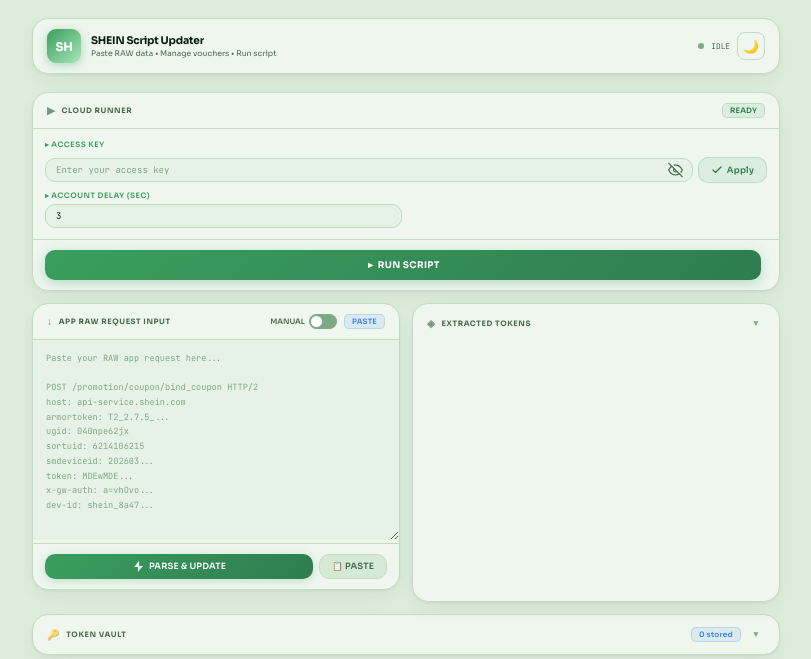
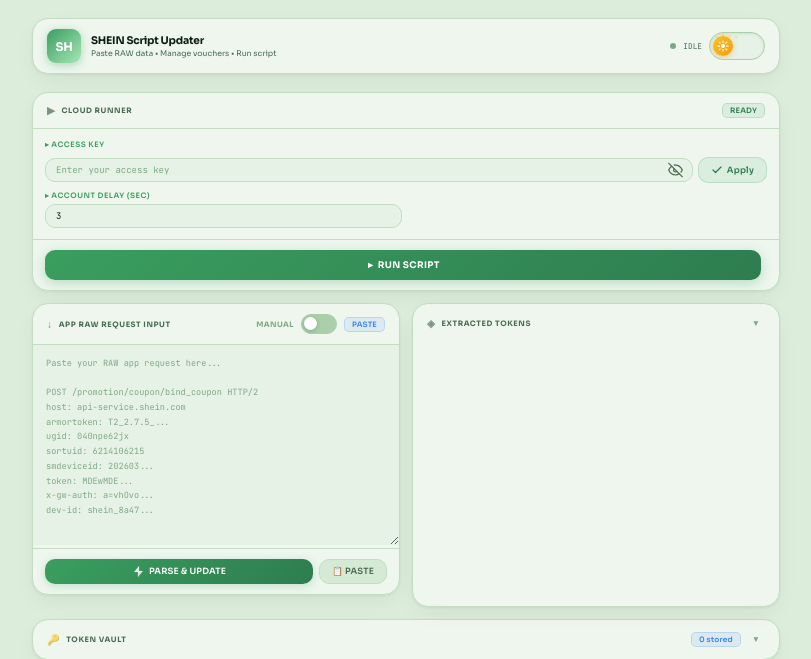
Before and after one commit to itzmebenz13/synkstore, a Flask app: page / in a window 1280 px wide. Shown: the top 659 px of the page, without its empty margins (234-1045 px from the left). Run offline with Flask 3, Linux system fonts and the light colour scheme.

Commit message:
Add files via upload

```diff
--- a/templates/index.html
+++ b/templates/index.html
@@ -107,13 +107,81 @@
     .dot.on { background: var(--acc); box-shadow: 0 0 0 3px rgba(58,158,95,.18); animation: pulse 2s infinite; }
     @keyframes pulse { 0%,100%{opacity:1} 50%{opacity:.35} }
     #stext { font-size: .65rem; color: var(--dim); font-family: var(--mono); }
-    .theme-toggle {
-      background: transparent; border: 1px solid var(--b1); color: var(--dim);
-      cursor: pointer; width: 28px; height: 28px; border-radius: 8px;
+    /* ─── THEME TOGGLE PILL ─── */
+    #themeToggle {
+      position: relative; width: 56px; height: 28px; flex-shrink: 0;
+      border-radius: 14px; border: 1.5px solid var(--b2);
+      background: var(--inp); cursor: pointer; padding: 0;
+      overflow: hidden;
+      transition: background .3s, border-color .3s, box-shadow .3s;
+      box-shadow: inset 0 1px 3px rgba(0,0,0,.08);
+    }
+    [data-theme="dark"] #themeToggle {
+      background: #1a2035; border-color: #2a3a5e;
+      box-shadow: inset 0 1px 4px rgba(0,0,0,.3), 0 0 0 0 rgba(100,130,255,.0);
+    }
+    #themeToggle:hover { box-shadow: inset 0 1px 3px rgba(0,0,0,.08), 0 0 0 3px rgba(58,158,95,.15); }
+    [data-theme="dark"] #themeToggle:hover { box-shadow: inset 0 1px 4px rgba(0,0,0,.3), 0 0 0 3px rgba(120,150,255,.15); }
+
+    /* Sliding thumb */
+    #tt-thumb {
+      position: absolute; top: 3px; left: 3px;
+      width: 20px; height: 20px; border-radius: 50%;
+      background: linear-gradient(135deg, #fbbf24, #f59e0b);
+      box-shadow: 0 1px 5px rgba(245,158,11,.5);
+      transition: transform .38s cubic-bezier(.34,1.4,.64,1), background .35s, box-shadow .35s;
       display: flex; align-items: center; justify-content: center;
-      transition: all .18s; font-size: 13px; padding: 0;
-    }
-    .theme-toggle:hover { background: var(--hov); border-color: var(--b2); color: var(--txt); }
+      z-index: 2;
+    }
+    [data-theme="dark"] #tt-thumb {
+      transform: translateX(28px);
+      background: linear-gradient(135deg, #c7d2fe, #818cf8);
+      box-shadow: 0 1px 6px rgba(129,140,248,.6);
+    }
+
+    /* Sun icon (shown in light mode) */
+    #tt-sun {
+      position: absolute; width: 12px; height: 12px;
+      transition: opacity .2s, transform .3s;
+      opacity: 1; transform: scale(1) rotate(0deg);
+    }
+    [data-theme="dark"] #tt-sun { opacity: 0; transform: scale(.5) rotate(45deg); }
+
+    /* Moon icon (shown in dark mode) */
+    #tt-moon {
+      position: absolute; width: 10px; height: 10px;
+      transition: opacity .2s .1s, transform .3s .1s;
+      opacity: 0; transform: scale(.5) rotate(-45deg);
+    }
+    [data-theme="dark"] #tt-moon { opacity: 1; transform: scale(1) rotate(0deg); }
+
+    /* Background stars (dark mode) */
+    #tt-stars {
+      position: absolute; inset: 0; pointer-events: none;
+      transition: opacity .3s;
+      opacity: 0;
+    }
+    [data-theme="dark"] #tt-stars { opacity: 1; }
+    .tt-star {
+      position: absolute; border-radius: 50%;
+      background: #fff; animation: ttStarTwinkle 2s ease-in-out infinite;
+    }
+    @keyframes ttStarTwinkle { 0%,100%{opacity:.7;transform:scale(1)} 50%{opacity:.2;transform:scale(.6)} }
+
+    /* Sun rays (light mode) */
+    #tt-rays {
+      position: absolute; inset: 0; pointer-events: none;
+      transition: opacity .25s;
+      opacity: 1;
+    }
+    [data-theme="dark"] #tt-rays { opacity: 0; }
+    .tt-ray {
+      position: absolute; width: 2px; border-radius: 1px;
+      background: rgba(251,191,36,.55);
+      transform-origin: bottom center;
+      animation: ttRayPulse 2s ease-in-out infinite;
+    }
+    @keyframes ttRayPulse { 0%,100%{opacity:.5;transform-origin:bottom center;} 50%{opacity:1;} }
     /* ─── SUCCESS BANNER ─── */
     #sum {
       display: none; margin-bottom: 12px; padding: 8px 12px;
@@ -292,8 +360,38 @@
     #terminal .t-head { color: var(--txt); font-weight: 700; }
     #terminal .t-dim { color: var(--mut); }
     /* ─── AUTO TOGGLE ─── */
-    #auto-toggle { width: 28px; height: 15px; border-radius: 8px; background: var(--mut); position: relative; transition: background .2s; cursor: pointer; flex-shrink: 0; }
-    #auto-thumb { width: 11px; height: 11px; border-radius: 50%; background: #fff; position: absolute; top: 2px; left: 2px; transition: left .2s; }
+    /* ─── AUTO MODE TOGGLE ─── */
+    #auto-label { cursor: pointer; user-select: none; display: flex; align-items: center; gap: 7px; }
+    #auto-track {
+      position: relative; width: 36px; height: 20px; flex-shrink: 0;
+      border-radius: 10px;
+      background: var(--b2);
+      border: 1.5px solid var(--b2);
+      transition: background .25s, border-color .25s, box-shadow .25s;
+      cursor: pointer;
+    }
+    #auto-track.on {
+      background: var(--acc);
+      border-color: var(--accH);
+      box-shadow: 0 0 0 3px rgba(58,158,95,.18);
+    }
+    #auto-thumb {
+      position: absolute; top: 2px; left: 2px;
+      width: 13px; height: 13px; border-radius: 50%;
+      background: #fff;
+      box-shadow: 0 1px 4px rgba(0,0,0,.22);
+      transition: transform .25s cubic-bezier(.34,1.56,.64,1), opacity .2s;
+      display: flex; align-items: center; justify-content: center;
+    }
+    #auto-track.on #auto-thumb { transform: translateX(16px); }
+    .auto-thumb-icon { display: flex; align-items: center; justify-content: center; opacity: 0; transition: opacity .18s; }
+    #auto-track.on .auto-thumb-icon { opacity: 1; }
+    #auto-mode-text {
+      font-size: .62rem; font-weight: 700; letter-spacing: .06em;
+      color: var(--mut); transition: color .2s;
+      min-width: 42px; text-align: right;
+    }
+    #auto-label:has(#auto-track.on) #auto-mode-text { color: var(--ok); }
     /* ─── COPY POPUP ─── */
     #copypopup {
       position: fixed; top: 50%; left: 50%;
@@ -492,7 +590,42 @@
       <div class="hright">
         <div class="dot" id="dot"></div>
         <span id="stext">IDLE</span>
-        <button class="theme-toggle" id="themeToggle" title="Toggle theme">&#9728;</button>
+        <button id="themeToggle" title="Toggle theme" aria-label="Toggle light/dark mode">
+          <!-- Stars (dark mode bg) -->
+          <div id="tt-stars">
+            <div class="tt-star" style="width:2px;height:2px;top:5px;left:8px;animation-delay:.3s"></div>
+            <div class="tt-star" style="width:1.5px;height:1.5px;top:9px;left:14px;animation-delay:.9s"></div>
+            <div class="tt-star" style="width:1.5px;height:1.5px;top:4px;left:20px;animation-delay:.1s"></div>
+            <div class="tt-star" style="width:2px;height:2px;top:14px;left:9px;animation-delay:1.4s"></div>
+            <div class="tt-star" style="width:1px;height:1px;top:18px;left:18px;animation-delay:.6s"></div>
+          </div>
+          <!-- Sun rays (light mode) -->
+          <div id="tt-rays">
+            <div class="tt-ray" style="height:4px;top:1px;left:13px;transform:rotate(0deg) translateX(-50%)"></div>
+            <div class="tt-ray" style="height:3px;top:2px;left:18px;transform:rotate(45deg) translateX(-50%);animation-delay:.3s"></div>
+            <div class="tt-ray" style="height:4px;top:1px;left:23px;transform:rotate(90deg) translateX(-50%);animation-delay:.6s"></div>
+            <div class="tt-ray" style="height:3px;top:2px;left:8px;transform:rotate(-45deg) translateX(-50%);animation-delay:.9s"></div>
+          </div>
+          <!-- Sliding thumb with icon -->
+          <div id="tt-thumb">
+            <!-- Sun SVG -->
+            <svg id="tt-sun" viewBox="0 0 24 24" fill="none" stroke="#fff" stroke-width="2.5" stroke-linecap="round">
+              <circle cx="12" cy="12" r="4" fill="#fff" stroke="none"/>
+              <line x1="12" y1="2" x2="12" y2="5"/>
+              <line x1="12" y1="19" x2="12" y2="22"/>
+              <line x1="4.22" y1="4.22" x2="6.34" y2="6.34"/>
+              <line x1="17.66" y1="17.66" x2="19.78" y2="19.78"/>
+              <line x1="2" y1="12" x2="5" y2="12"/>
+              <line x1="19" y1="12" x2="22" y2="12"/>
+              <line x1="4.22" y1="19.78" x2="6.34" y2="17.66"/>
+              <line x1="17.66" y1="6.34" x2="19.78" y2="4.22"/>
+            </svg>
+            <!-- Moon SVG -->
+            <svg id="tt-moon" viewBox="0 0 24 24" fill="#fff" stroke="none">
+              <path d="M21 12.79A9 9 0 1 1 11.21 3 7 7 0 0 0 21 12.79z"/>
+            </svg>
+          </div>
+        </button>
       </div>
     </header>
 
@@ -513,7 +646,7 @@
         <div class="runner-field" style="grid-column:1/-1">
           <div style="display:flex;align-items:center;justify-content:space-between;margin-bottom:4px">
             <span class="runner-label">&#9656; Access Key</span>
-            <span id="key-saved-badge" style="display:none">&#10003; SAVED</span>
+            <span id="key-saved-badge" style="display:none"><svg width="11" height="11" viewBox="0 0 24 24" fill="none" stroke="currentColor" stroke-width="3" stroke-linecap="round" stroke-linejoin="round" style="display:inline-block;vertical-align:-1px;margin-right:3px"><polyline points="20 6 9 17 4 12"/></svg>SAVED</span>
           </div>
           <div style="display:flex;gap:5px;align-items:center">
             <div style="position:relative;flex:1">
@@ -541,10 +674,14 @@
         <div class="ph">
           <div class="pt"><span class="pt-icon">&#8595;</span> App RAW Request Input</div>
           <div style="display:flex;align-items:center;gap:7px">
-            <label id="auto-label" style="font-size:.62rem;font-weight:600;color:var(--dim);cursor:pointer;user-select:none;display:flex;align-items:center;gap:4px">
+            <label id="auto-label">
               <span id="auto-mode-text">MANUAL</span>
-              <div id="auto-toggle">
-                <div id="auto-thumb"></div>
+              <div id="auto-track">
+                <div id="auto-thumb">
+                  <span class="auto-thumb-icon">
+                    <svg width="7" height="7" viewBox="0 0 24 24" fill="none" stroke="var(--acc)" stroke-width="3.5" stroke-linecap="round" stroke-linejoin="round"><polyline points="20 6 9 17 4 12"/></svg>
+                  </span>
+                </div>
               </div>
             </label>
             <span class="b b-blue">PASTE</span>
@@ -1436,16 +1573,13 @@
     renderVault();
     // ── AUTO MODE state ──
     var _autoMode = false;
-    var _autoToggleEl  = document.getElementById('auto-toggle');
-    var _autoThumbEl   = document.getElementById('auto-thumb');
-    var _autoTextEl    = document.getElementById('auto-mode-text');
+    var _autoTrackEl = document.getElementById('auto-track');
+    var _autoTextEl  = document.getElementById('auto-mode-text');
 
     function setAutoMode(on) {
       _autoMode = on;
-      _autoToggleEl.style.background = on ? 'var(--acc)' : 'var(--mut)';
-      _autoThumbEl.style.left = on ? '17px' : '2px';
+      if (on) { _autoTrackEl.classList.add('on'); } else { _autoTrackEl.classList.remove('on'); }
       _autoTextEl.textContent = on ? 'AUTO' : 'MANUAL';
-      _autoTextEl.style.color = on ? 'var(--ok)' : 'var(--dim)';
       localStorage.setItem('ssu_auto_mode', on ? '1' : '0');
       updateAutoDisable();
     }
@@ -1462,7 +1596,7 @@
         setTimeout(function() { _toggling = false; }, 50);
       }
       document.getElementById('auto-label').addEventListener('click', handleToggle);
-      document.getElementById('auto-toggle').addEventListener('click', handleToggle);
+      document.getElementById('auto-track').addEventListener('click', handleToggle);
     })();
 
     // ── PASTE button ──
@@ -1902,14 +2036,11 @@
     // ================================================================
     (function () {
       var btn = document.getElementById('themeToggle');
-      var t = document.documentElement.getAttribute('data-theme') || 'dark';
-      btn.textContent = t === 'dark' ? '\u2600' : '\uD83C\uDF19';
       btn.addEventListener('click', function () {
         var cur = document.documentElement.getAttribute('data-theme');
         var next = cur === 'dark' ? 'light' : 'dark';
         document.documentElement.setAttribute('data-theme', next);
         localStorage.setItem('ssu_theme', next);
-        this.textContent = next === 'dark' ? '\u2600' : '\uD83C\uDF19';
       });
     })();
   </script>
```
